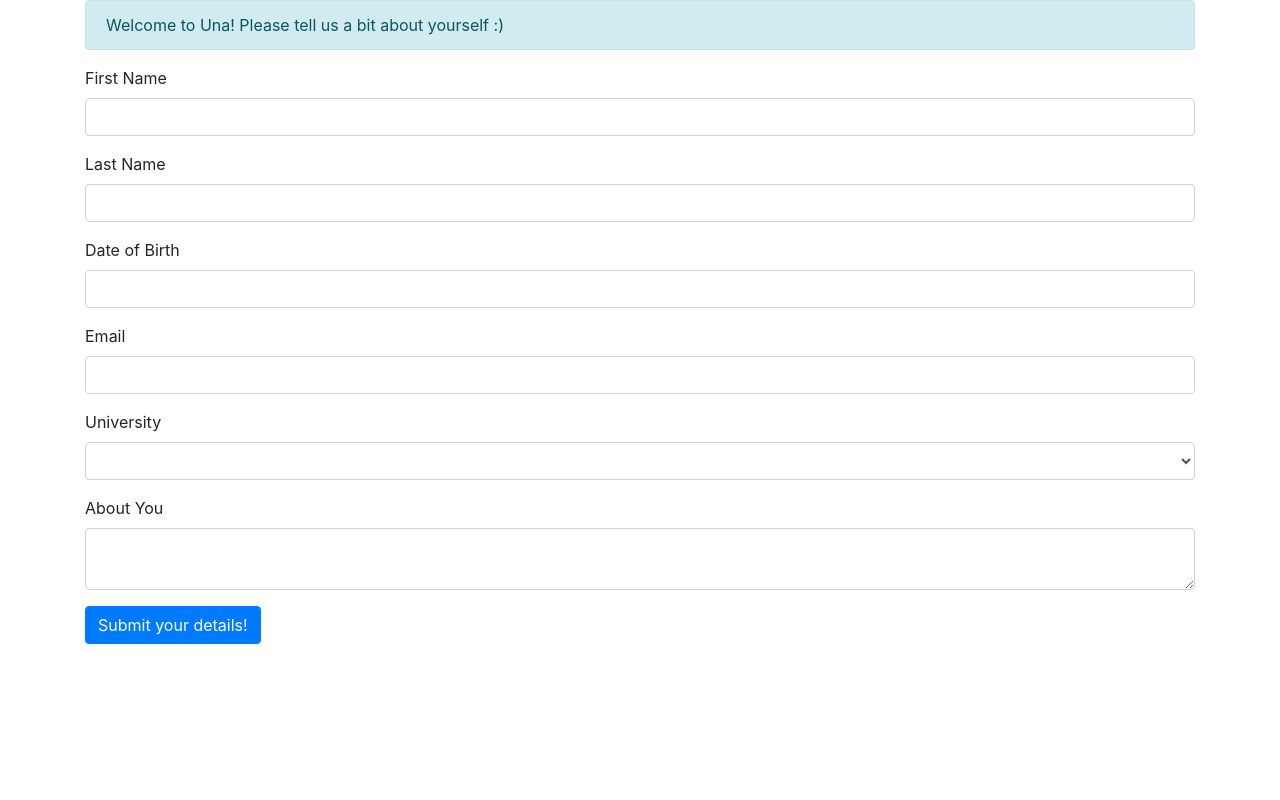
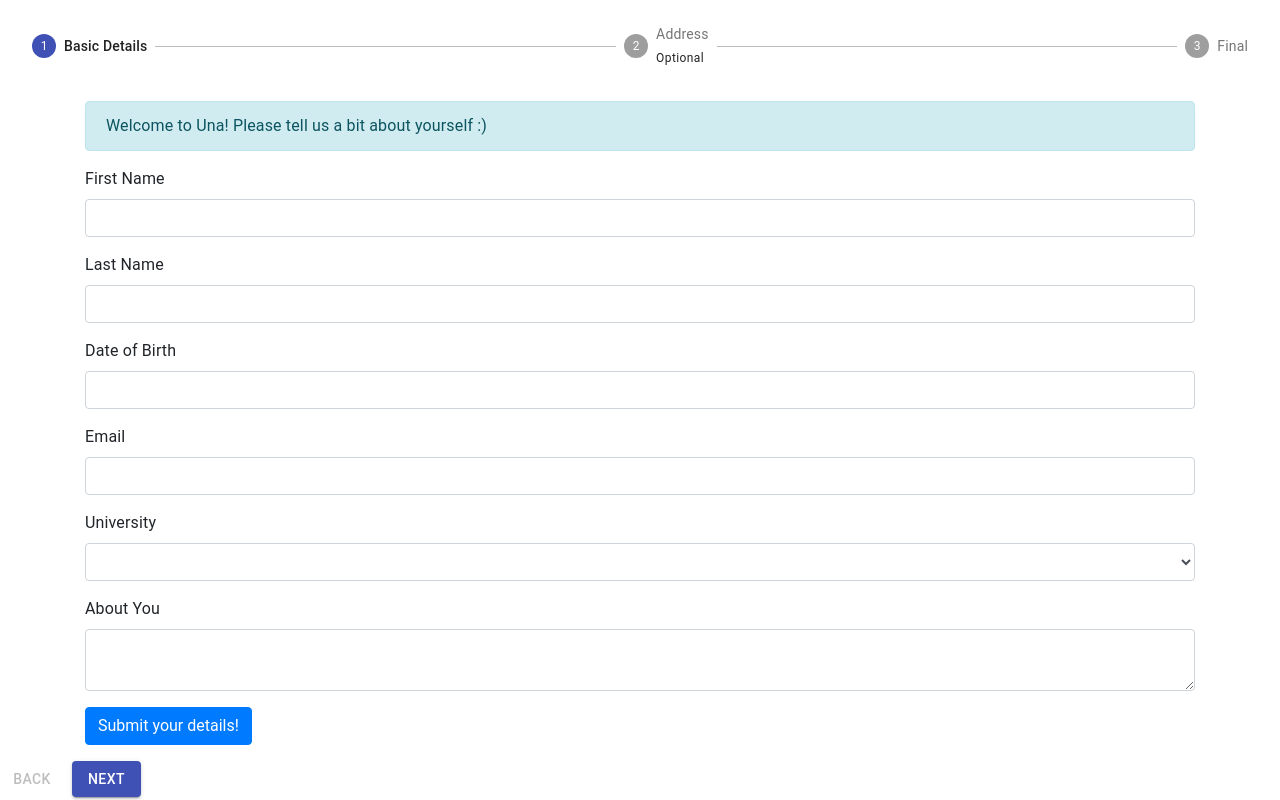
Before and after one commit to itsvarung/react-typescript-firebase-auth, a React (Create React App) app in the folder frontend/: page /signup in a window 1280 px wide. Built offline with nearby package versions, Linux system fonts and the light colour scheme.

Commit message:
adding stepper

```diff
--- a/frontend/src/pages/SignUp/SignUpPage.tsx
+++ b/frontend/src/pages/SignUp/SignUpPage.tsx
@@ -1,76 +1,167 @@
-import React from 'react'
-import { BrowserRouter, Link } from 'react-router-dom'
-import { H1 } from '../../components/header/styles'
+import React from "react";
+import { makeStyles, Theme, createStyles } from "@material-ui/core/styles";
+import Stepper from "@material-ui/core/Stepper";
+import Step from "@material-ui/core/Step";
+import StepLabel from "@material-ui/core/StepLabel";
+import Button from "@material-ui/core/Button";
+import Typography from "@material-ui/core/Typography";
 import { useHistory } from "react-router-dom";
-import { GlobalStyle } from '../../styling/global';
-import { Form, IFields, required, isEmail, maxLength } from "./form";
-import {Field} from './field'
+import { BasicDetails } from "./creator";
 
 const SignUpPage = () => {
+  const history = useHistory();
 
-    const history = useHistory()
+  function handleSignUpClick() {
+    history.push("/");
+  }
+};
 
-    function handleSignUpClick() {
-        history.push("/")
+const useStyles = makeStyles((theme: Theme) =>
+  createStyles({
+    root: {
+      width: "100%"
+    },
+    button: {
+      marginRight: theme.spacing(1)
+    },
+    instructions: {
+      marginTop: theme.spacing(1),
+      marginBottom: theme.spacing(1)
+    }
+  })
+);
+
+function getSteps() {
+  return ["Basic Details", "Address", "Final"];
+}
+
+function getStepContent(step: number) {
+  switch (step) {
+    case 0:
+      return <BasicDetails />;
+    case 1:
+      return "Address";
+    case 2:
+      return "Final";
+    default:
+      return "Unknown step";
+  }
+}
+
+export default function HorizontalLinearStepper() {
+  const classes = useStyles();
+  const [activeStep, setActiveStep] = React.useState(0);
+  const [skipped, setSkipped] = React.useState(new Set<number>());
+  const steps = getSteps();
+
+  const isStepOptional = (step: number) => {
+    return step === 1;
+  };
+
+  const isStepSkipped = (step: number) => {
+    return skipped.has(step);
+  };
+
+  const handleNext = () => {
+    let newSkipped = skipped;
+    if (isStepSkipped(activeStep)) {
+      newSkipped = new Set(newSkipped.values());
+      newSkipped.delete(activeStep);
     }
 
-    const fields: IFields = {
-        firstname: {
-          id: "firstname",
-          label: "First Name",
-          validation: { rule: required }
-        },
-        lastname: {
-          id: "lastname",
-          label: "Last Name",
-          validation: { rule: required }
-        },
-        email: {
-          id: "email",
-          label: "Email",
-          validation: { rule: isEmail }
-        },
-        dob: {
-          id: "dob",
-          label: "Date of Birth"
-        },
-        university: {
-          id: "university",
-          label: "University",
-          editor: "dropdown",
-          options: ["", "Lancaster", "Nottingham", "Essex", "Manchester"],
-          validation: { rule: required }
-        },
-        about: {
-          id: "about",
-          label: "About You",
-          editor: "multilinetextbox",
-          validation: { rule: maxLength, args: 200 }
-        }
-      };
+    setActiveStep(prevActiveStep => prevActiveStep + 1);
+    setSkipped(newSkipped);
+  };
 
-    return (
-        <Form
-        action="http://localhost:4351/api/contactus"
-        fields={fields}
-        render={() => (
-          <React.Fragment>
-            <div className="alert alert-info" role="alert">
-              Welcome to Una! Please tell us a bit about yourself :)
+  const handleBack = () => {
+    setActiveStep(prevActiveStep => prevActiveStep - 1);
+  };
+
+  const handleSkip = () => {
+    if (!isStepOptional(activeStep)) {
+      // You probably want to guard against something like this,
+      // it should never occur unless someone's actively trying to break something.
+      throw new Error("You can't skip a step that isn't optional.");
+    }
+
+    setActiveStep(prevActiveStep => prevActiveStep + 1);
+    setSkipped(prevSkipped => {
+      const newSkipped = new Set(prevSkipped.values());
+      newSkipped.add(activeStep);
+      return newSkipped;
+    });
+  };
+
+  const handleReset = () => {
+    setActiveStep(0);
+  };
+
+  return (
+    <div className={classes.root}>
+      <Stepper activeStep={activeStep}>
+        {steps.map((label, index) => {
+          const stepProps: { completed?: boolean } = {};
+          const labelProps: { optional?: React.ReactNode } = {};
+          if (isStepOptional(index)) {
+            labelProps.optional = (
+              <Typography variant="caption">Optional</Typography>
+            );
+          }
+          if (isStepSkipped(index)) {
+            stepProps.completed = false;
+          }
+          return (
+            <Step key={label} {...stepProps}>
+              <StepLabel {...labelProps}>{label}</StepLabel>
+            </Step>
+          );
+        })}
+      </Stepper>
+      <div>
+        {activeStep === steps.length ? (
+          <div>
+            <Typography className={classes.instructions}>
+              All steps completed - you&apos;re finished
+            </Typography>
+            <Button onClick={handleReset} className={classes.button}>
+              Reset
+            </Button>
+          </div>
+        ) : (
+          <div>
+            <Typography className={classes.instructions}>
+              {getStepContent(activeStep)}
+            </Typography>
+            <div>
+              <Button
+                disabled={activeStep === 0}
+                onClick={handleBack}
+                className={classes.button}
+              >
+                Back
+              </Button>
+              {isStepOptional(activeStep) && (
+                <Button
+                  variant="contained"
+                  color="primary"
+                  onClick={handleSkip}
+                  className={classes.button}
+                >
+                  Skip
+                </Button>
+              )}
+              <Button
+                variant="contained"
+                color="primary"
+                onClick={handleNext}
+                className={classes.button}
+              >
+                {activeStep === steps.length - 1 ? "Finish" : "Next"}
+              </Button>
             </div>
-            <Field {...fields.firstname} />
-            <Field {...fields.lastname} />
-            <Field {...fields.dob} />
-            <Field {...fields.email} />
-            <Field {...fields.university} />
-            <Field {...fields.about} />
-          </React.Fragment>
+          </div>
         )}
-      />
-    )
-
+      </div>
+    </div>
+  );
 }
-
-
-
-export default SignUpPage
--- /dev/null
+++ b/frontend/src/pages/SignUp/creator/index.tsx
@@ -0,0 +1,61 @@
+import React from "react";
+import { BrowserRouter, Link } from "react-router-dom";
+import { useHistory } from "react-router-dom";
+import { Form, IFields, required, isEmail, maxLength } from "../form";
+import { Field } from "../field";
+
+export const BasicDetails: React.SFC = () => {
+  const fields: IFields = {
+    firstname: {
+      id: "firstname",
+      label: "First Name",
+      validation: { rule: required }
+    },
+    lastname: {
+      id: "lastname",
+      label: "Last Name",
+      validation: { rule: required }
+    },
+    email: {
+      id: "email",
+      label: "Email",
+      validation: { rule: isEmail }
+    },
+    dob: {
+      id: "dob",
+      label: "Date of Birth"
+    },
+    university: {
+      id: "university",
+      label: "University",
+      editor: "dropdown",
+      options: ["", "Lancaster", "Nottingham", "Essex", "Manchester"],
+      validation: { rule: required }
+    },
+    about: {
+      id: "about",
+      label: "About You",
+      editor: "multilinetextbox",
+      validation: { rule: maxLength, args: 200 }
+    }
+  };
+  return (
+    <Form
+      action="http://localhost:4351/api/contactus"
+      fields={fields}
+      render={() => (
+        <React.Fragment>
+          <div className="alert alert-info" role="alert">
+            Welcome to Una! Please tell us a bit about yourself :)
+          </div>
+          <Field {...fields.firstname} />
+          <Field {...fields.lastname} />
+          <Field {...fields.dob} />
+          <Field {...fields.email} />
+          <Field {...fields.university} />
+          <Field {...fields.about} />
+        </React.Fragment>
+      )}
+    />
+  );
+};
```
Also changed, not shown: 1 other file (tests, documents, lock files or other folders).
